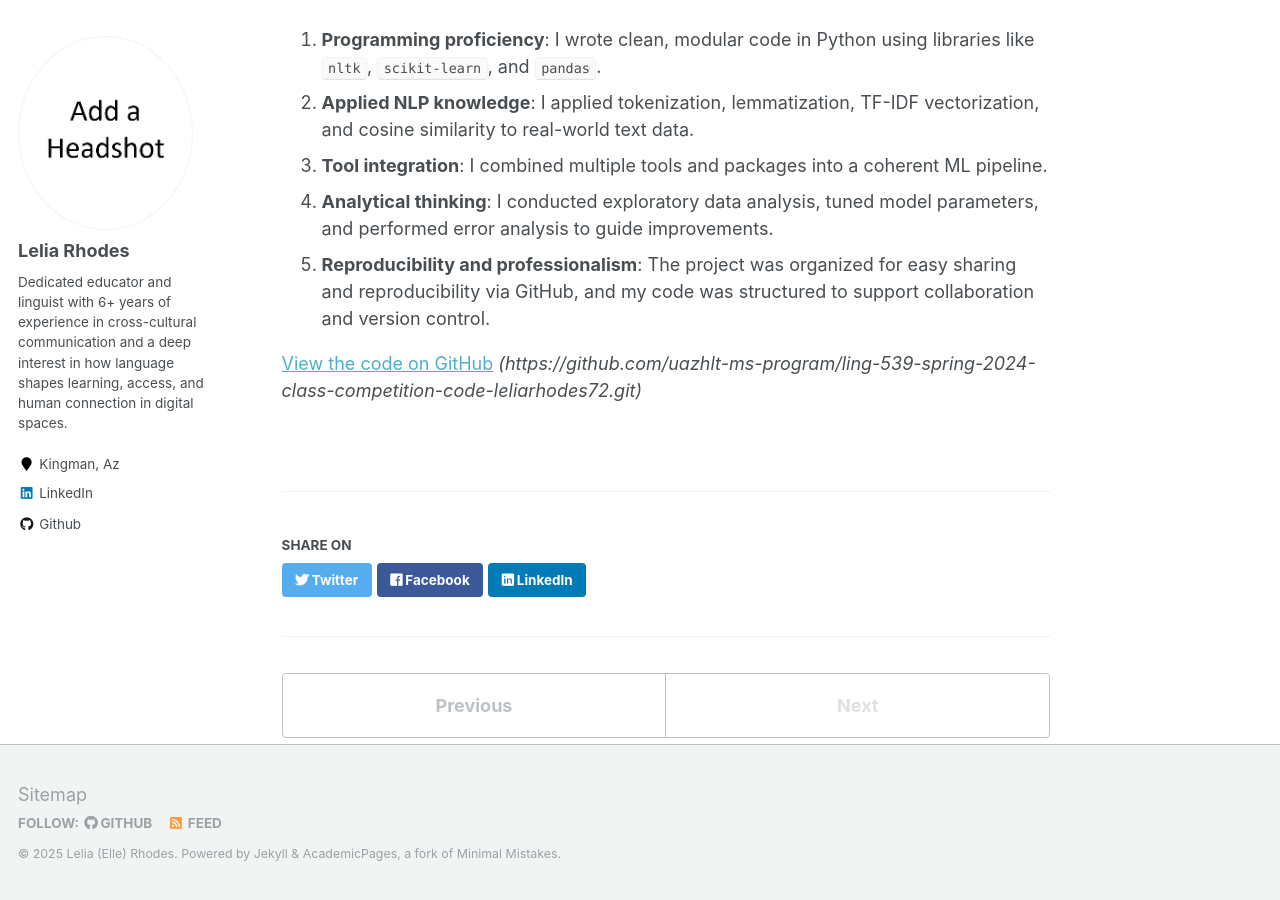
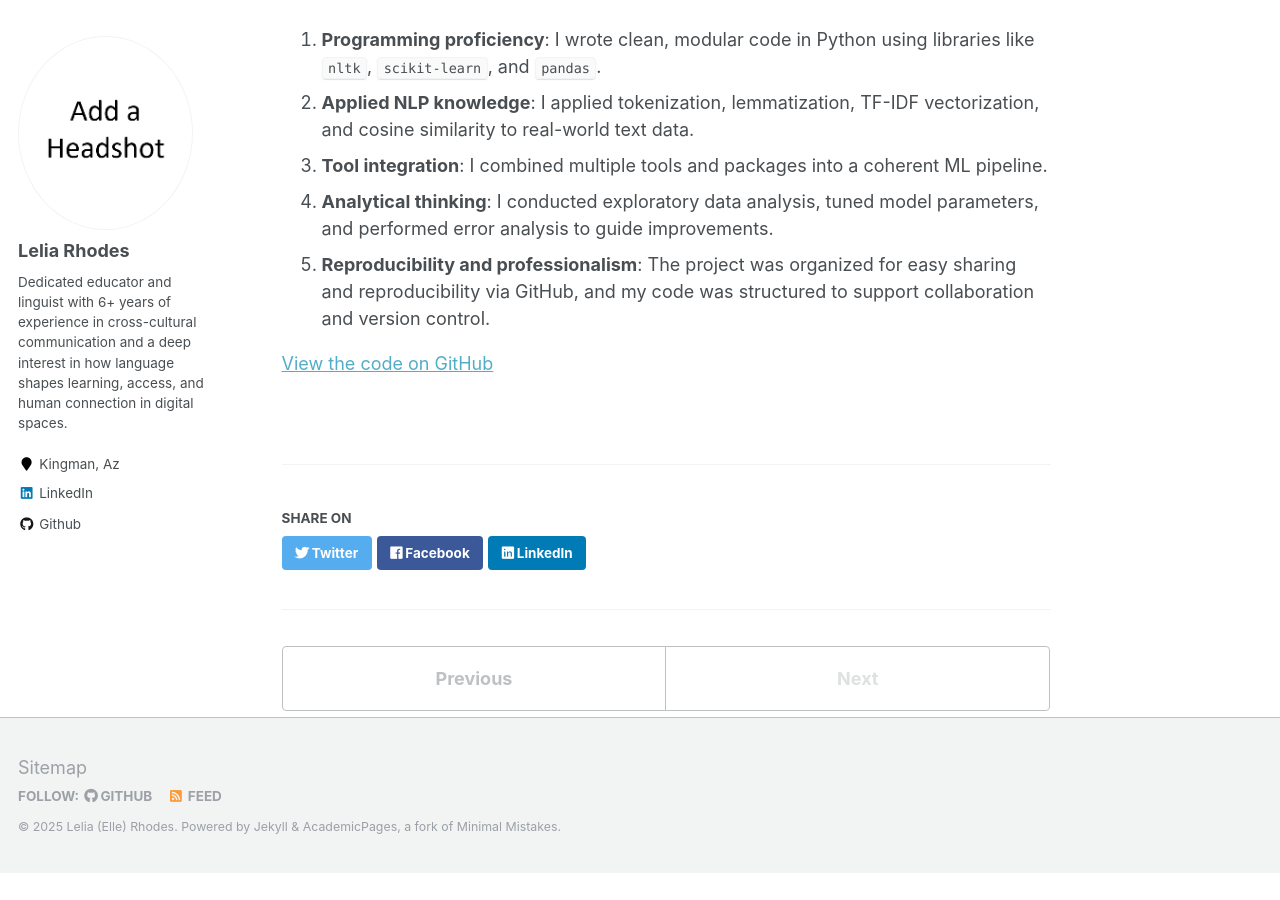
Before and after one commit to leliarhodes72/leliarhodes72.github.io, a Jekyll site: the page built from _portfolio/portfolio-2.md, in a window 1280 px wide and 900 px high, scrolled down 4968 px. Built offline with Jekyll 4.4.1, drawn with Linux system fonts in a browser that asks for light colours; after the commit the page ends 5841 px from its top, so only the background shows below that; part of the change alters nothing that is shown.

Commit message:
fixed link

```diff
--- a/_portfolio/portfolio-2.md
+++ b/_portfolio/portfolio-2.md
@@ -104,4 +104,4 @@ This project allowed me to demonstrate the following learning outcomes of the MS
 4. **Analytical thinking**: I conducted exploratory data analysis, tuned model parameters, and performed error analysis to guide improvements.
 5. **Reproducibility and professionalism**: The project was organized for easy sharing and reproducibility via GitHub, and my code was structured to support collaboration and version control.
 
-[View the code on GitHub](#) *(https://github.com/uazhlt-ms-program/ling-539-spring-2024-class-competition-code-leliarhodes72.git)*
+[View the code on GitHub](https://github.com/leliarhodes72/Authorship-Classification-via-Stylometric-Features.git)
```
